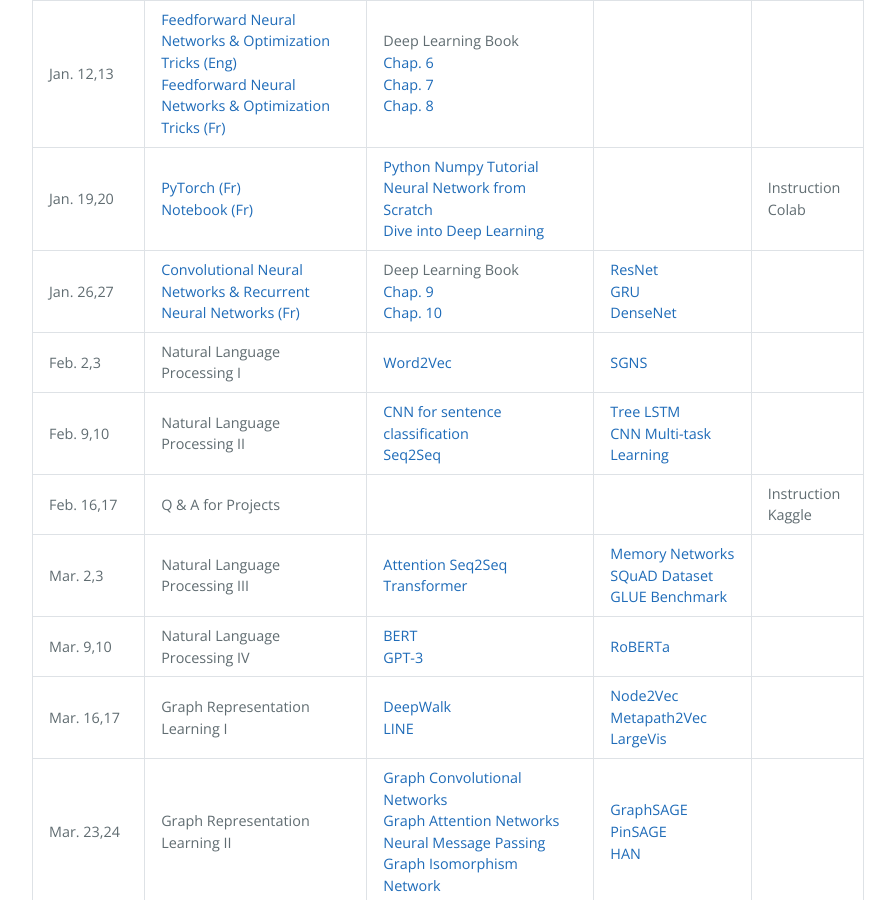
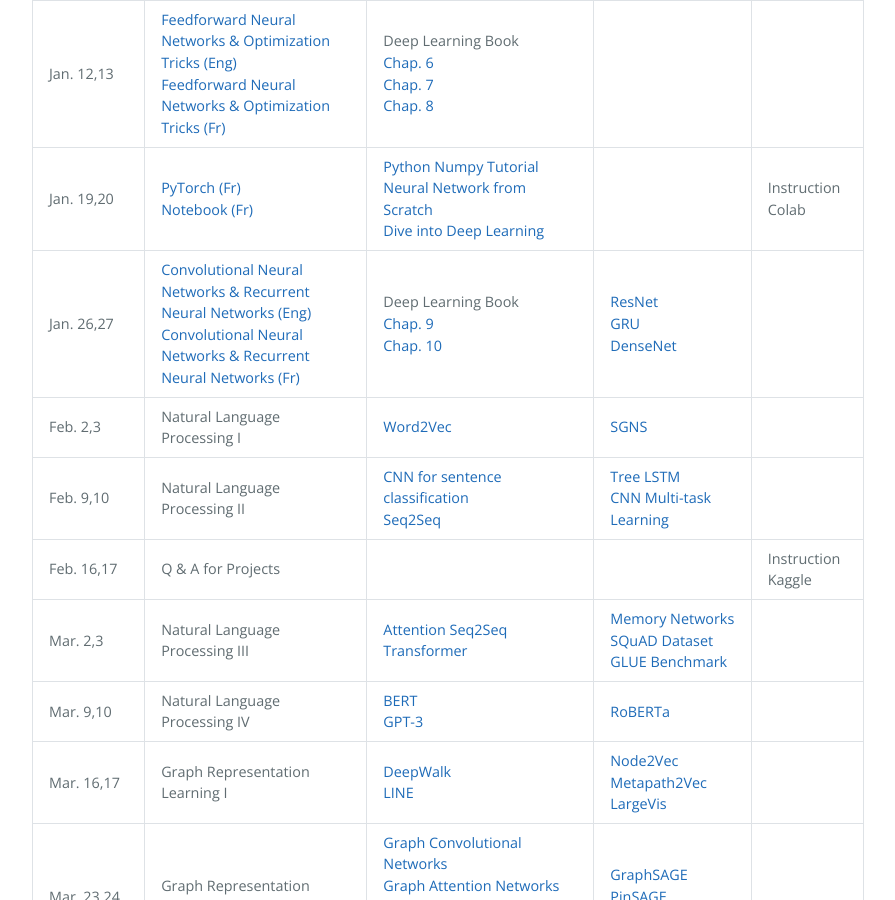
Before and after one commit to DeepGraphLearning/Math80600A_2022W, a Jekyll site: the page built from schedule.md, in a window 1280 px wide and 900 px high, scrolled down 684 px. Shown: the whole window, without its empty margins (192-1087 px from the left). Built offline with Jekyll 4.4.1, drawn with Linux system fonts in a browser that asks for light colours.

Commit message:
Update schedule.md

```diff
--- a/schedule.md
+++ b/schedule.md
@@ -60,6 +60,8 @@ schedule:
         url:
   - date: Jan. 26,27
     topics:
+      - name: Convolutional Neural Networks & Recurrent Neural Networks (Eng)
+        url: https://www.dropbox.com/s/6qoo6g37xf08m3q/Week4-CNN%26RNN.pdf?dl=0
       - name: Convolutional Neural Networks & Recurrent Neural Networks (Fr)
         url: https://www.dropbox.com/s/j9mrvgl0ve9ctzy/S3-CNN.pdf?dl=0
     readings:
```
